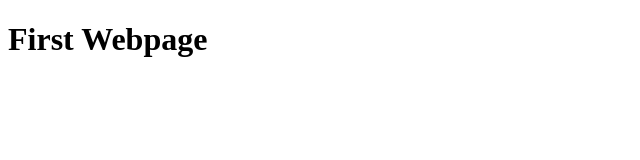
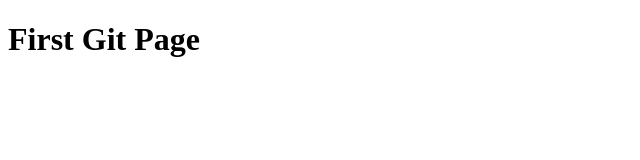
Before and after one commit to CHANist/courses-bootstrap, a plain HTML site: page index.html in a window 1280 px wide. Shown: the full height of the page, 0-640 px from the left. Drawn offline with Linux system fonts and the light colour scheme.

Commit message:
Change to First Git Page

```diff
--- a/index.html
+++ b/index.html
@@ -2,9 +2,9 @@
 <html>
   <head>
     <meta charset="utf-8">
-    <title>Hello Coursea</title>
+    <title>Hello Github</title>
   </head>
   <body>
-    <h1>First Webpage</h1>
+    <h1>First Git Page</h1>
   </body>
 </html>
```
